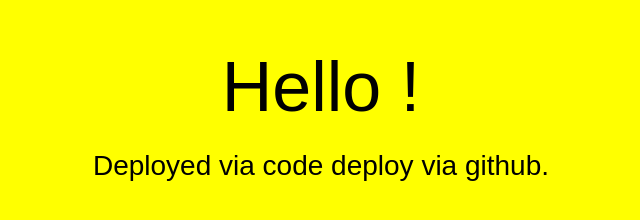
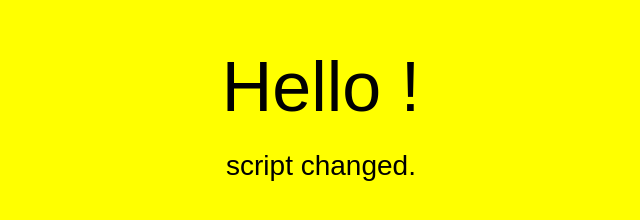
Before and after one commit to puchauhan2/codedeploy, a plain HTML site: page index.html in a window 1280 px wide. Shown: the whole page, without its empty margins (319-959 px from the left). Drawn offline with Linux system fonts and the light colour scheme.

Commit message:
3efd
wfeq

```diff
--- a/index.html
+++ b/index.html
@@ -27,7 +27,7 @@
 <body>
   <div align="center">
     <h1>Hello !</h1>
-    <h2>Deployed via code deploy via github.</h2>
+    <h2>script changed.</h2>
   </div>
 </body>
 </html>
```
